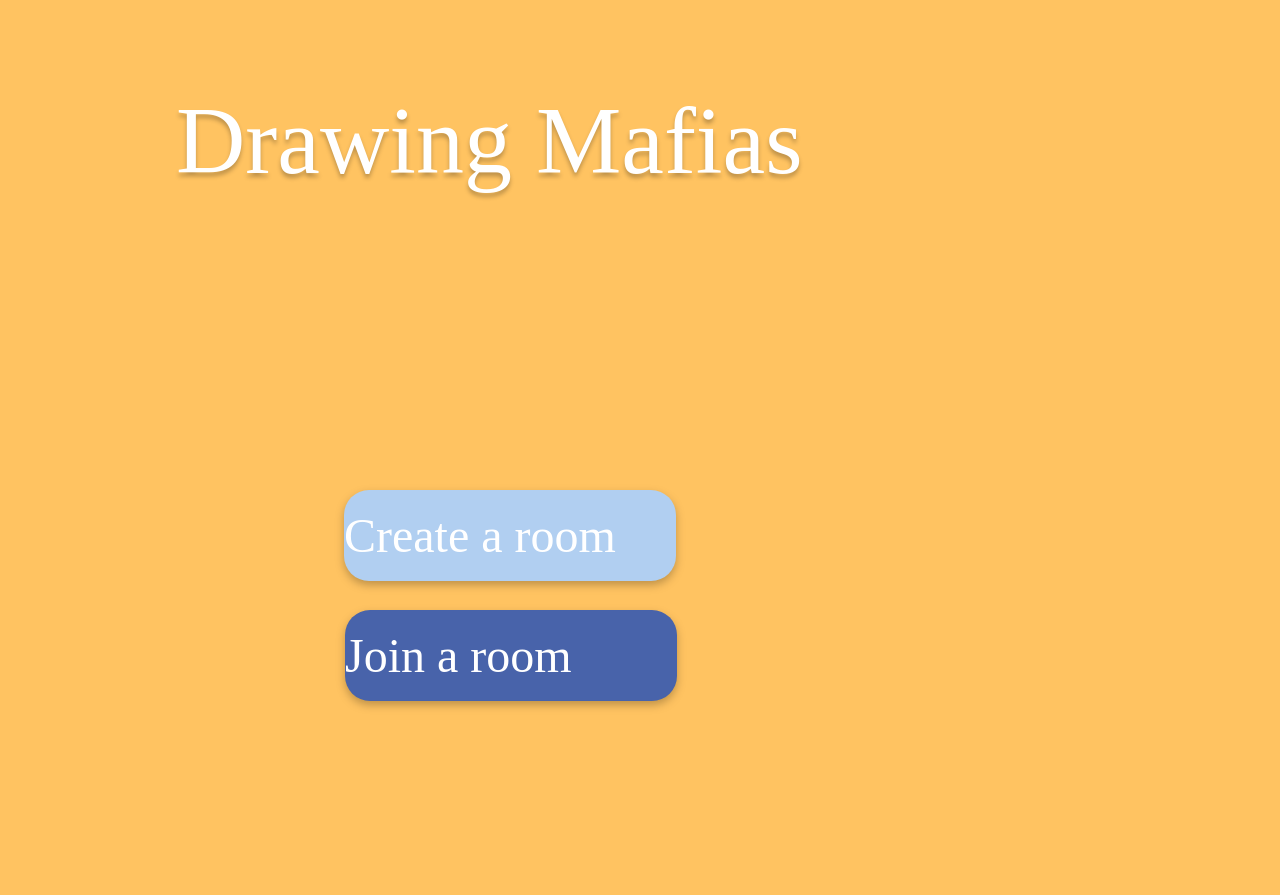
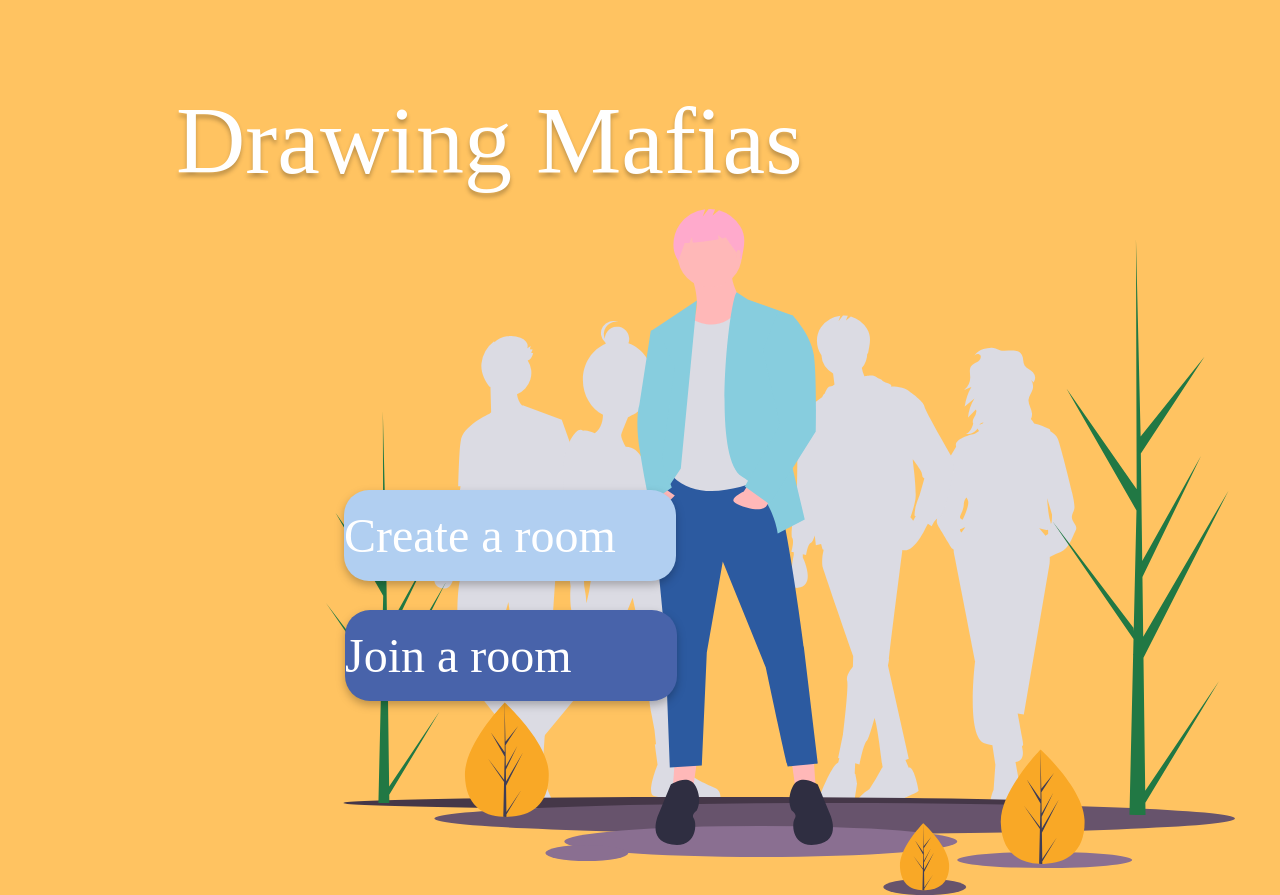
Before and after one commit to CorrWu/cs160-project-4-interactive-prototype, a Django app: template draw/templates/draw/home.html in a window 1280 px wide. Before the commit the page ends 709 px from the top, so only its background shows below. Run offline with Django 3.2, Linux system fonts and the light colour scheme; the template is opened without the code that fills it, so the values that code supplies are empty; some libraries are stand-ins or nearby versions.

Commit message:
home page

```diff
--- a/draw/templates/draw/home.html
+++ b/draw/templates/draw/home.html
@@ -20,6 +20,13 @@
         background: #FFC361;
     }
 
+    #image {
+        position: absolute;
+        width: 394px;
+        height: 263px;
+        left: 326px;
+        top: 209px;
+    }
 
     /* create_room_button */
     #create_room_button_comp {
@@ -137,6 +144,9 @@
     <div id="title">
     Drawing Mafias
     </div>
+    <div id="image">
+        <img src="../../static/images/undraw_stand_out_1oag.svg">
+    </div>
     <div id="create_room_button_comp">
         <div id="create_room_button_rec"></div>
         <div id="create_a_room_text">Create a room</div>
--- a/draw/views.py
+++ b/draw/views.py
@@ -8,3 +8,6 @@ def room(request, room_name):
     return render(request, 'draw/room.html', {
         'room_name': room_name
     })
+
+def home(request):
+    return render(request, "draw/home.html")
```
Also changed, not shown: draw/static/images/undraw_stand_out_1oag.svg (added).
